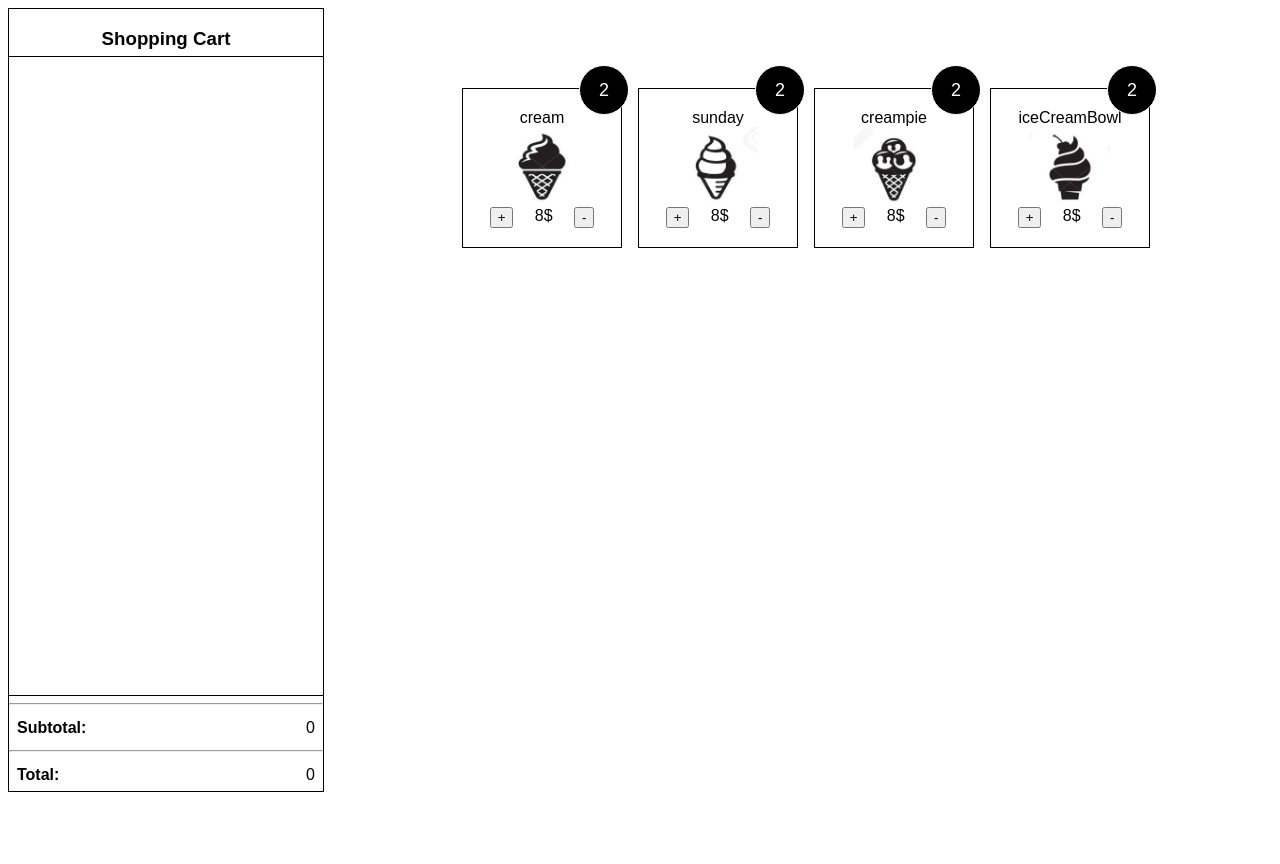
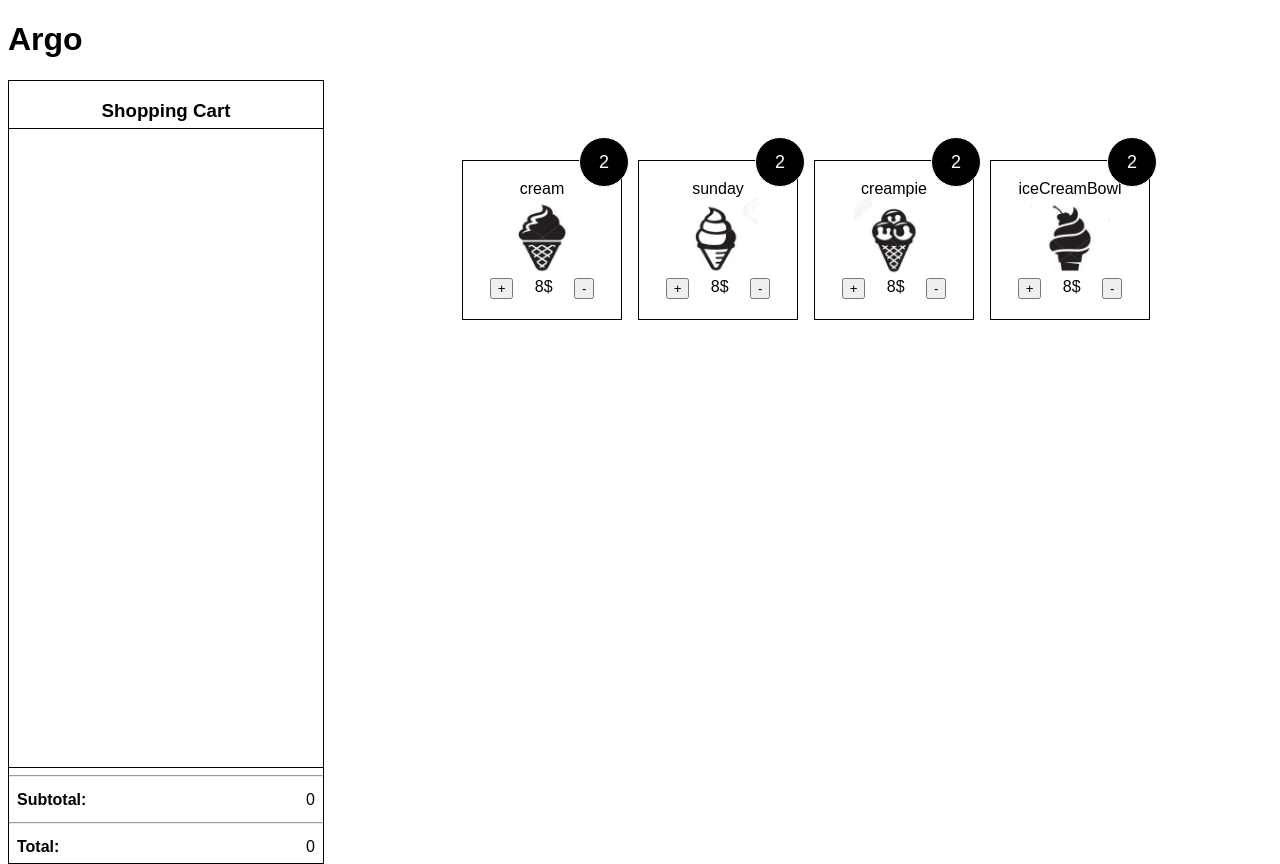
Before and after one commit to noaabarki/mobx-barkelato, a React (Create React App) app: page / in a window 1280 px wide. Before the commit the page ends 816 px from the top, so only its background shows below. Built offline with nearby package versions, Linux system fonts and the light colour scheme.

Commit message:
feat: added title

```diff
--- a/src/app/App.tsx
+++ b/src/app/App.tsx
@@ -14,6 +14,7 @@ export const App = observer(({ store }: { store: IAppStore }) => {
 	const shopViewModel = new ShopStore();
 	return (
 		<Body>
+			<h1>Argo</h1>
 			<Shop store={shopViewModel} />
 		</Body>
 	);
```
